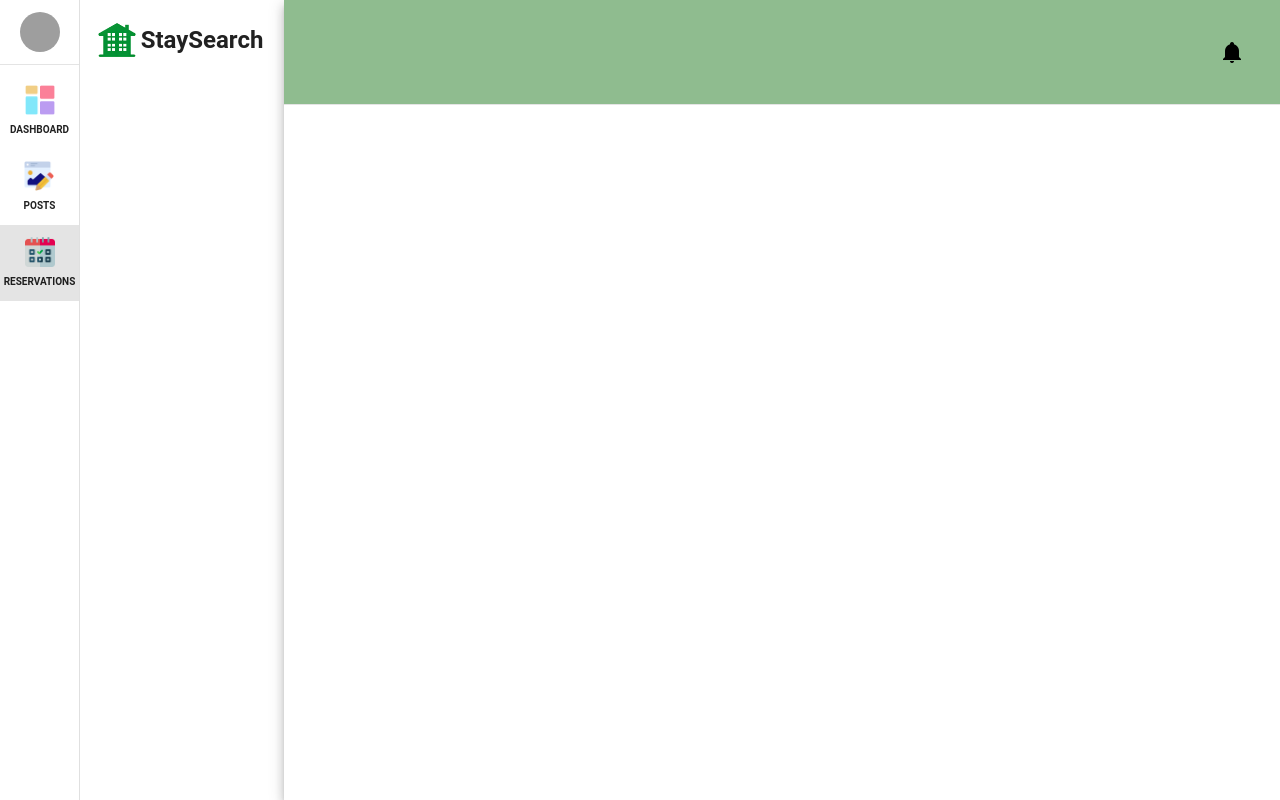
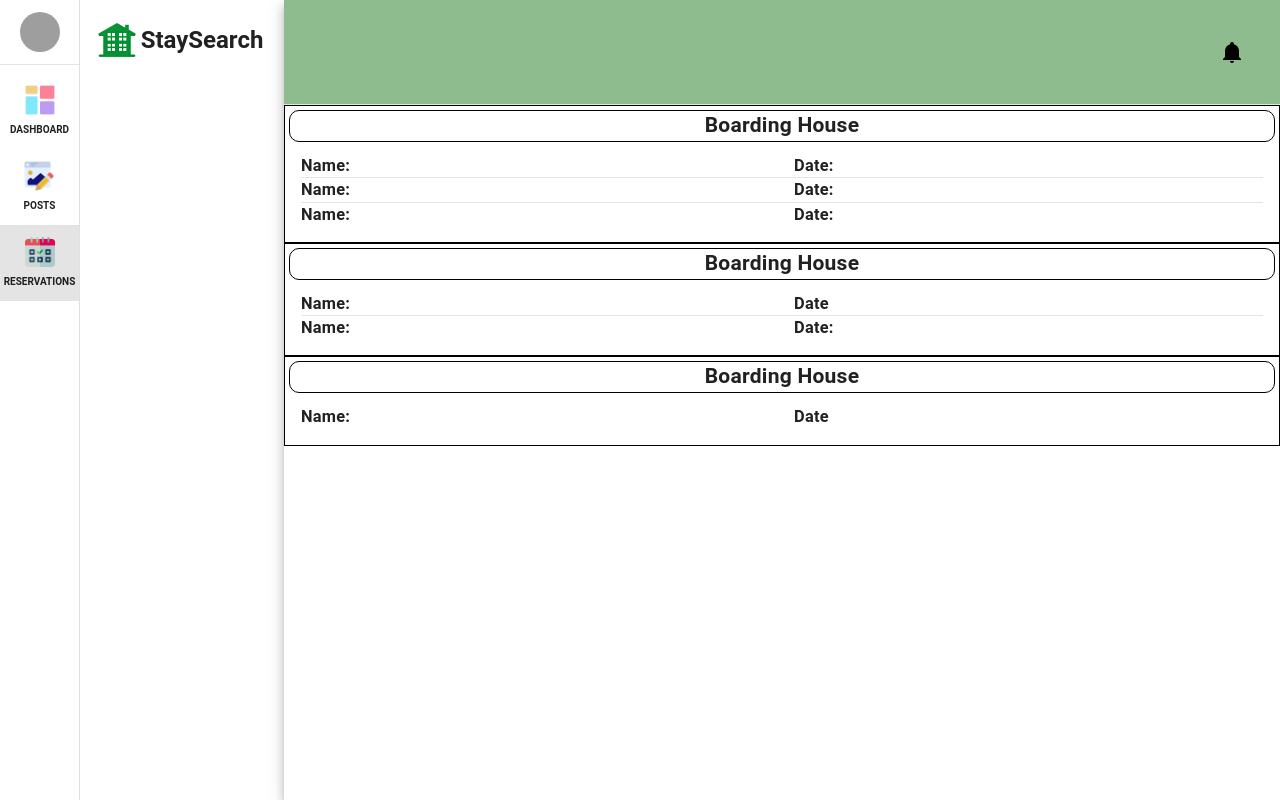
Before and after one commit to kurtmaurilumapak/StaySearch, a Vue app: page /owner/reservations in a window 1280 px wide. Built offline with nearby package versions, Linux system fonts and the light colour scheme; grey boxes are pictures that could not be loaded.

Commit message:
feat: reservation temporary design

```diff
--- a/src/views/system/owner/Reservations.vue
+++ b/src/views/system/owner/Reservations.vue
@@ -5,7 +5,6 @@ import AppLayout from '@/components/layout/AppLayout.vue'
 import { ref } from 'vue'
 const drawer = ref(true);
 </script>
-
 
 <template>
   <AppLayout>
@@ -73,12 +72,86 @@ const drawer = ref(true);
             <v-spacer></v-spacer>
 
             <!-- CONTENTS -->
-            <v-card-text style="overflow-y: auto; max-height: 81.5vh;">
+            <v-card-text elevation="16" style="overflow-y: auto; max-height: 81.5vh;border: 1px solid black;">
               <v-row>
+                <v-col cols="12">
+                  <v-row class="justify-center align-center" style="border: 1px solid black; border-radius: 10px;">
+                    <h2 class="text-center">Boarding House</h2>
+                  </v-row>
+                  <v-row>
+                    <v-col cols="6">
+                      <h3>Name:</h3>
+                    </v-col>
+                    <v-col cols="6">
+                      <h3>Date:</h3>
+                    </v-col>
 
+                  </v-row>
+                  <v-divider></v-divider>
+                  <v-row>
+                    <v-col cols="6">
+                      <h3>Name:</h3>
+                    </v-col>
+                    <v-col cols="6">
+                      <h3>Date:</h3>
+                    </v-col>
 
+                  </v-row>
+                  <v-divider></v-divider>
+                  <v-row>
+                    <v-col cols="6">
+                      <h3>Name:</h3>
+                    </v-col>
+                    <v-col cols="6">
+                      <h3>Date:</h3>
+                    </v-col>
 
-                <!-- CARD POSTS -->
+                  </v-row>
+                </v-col>
+              </v-row>
+            </v-card-text>
+            <v-card-text elevation="16" style="overflow-y: auto; max-height: 81.5vh;border: 1px solid black;">
+              <v-row>
+                <v-col cols="12">
+                  <v-row class="justify-center align-center" style="border: 1px solid black; border-radius: 10px;">
+                    <h2 class="text-center">Boarding House</h2>
+                  </v-row>
+                  <v-row>
+                    <v-col cols="6">
+                      <h3>Name:</h3>
+                    </v-col>
+                    <v-col cols="6">
+                      <h3>Date</h3>
+                    </v-col>
+                  </v-row>
+                  <v-divider></v-divider>
+                  <v-row>
+                    <v-col cols="6">
+                      <h3>Name:</h3>
+                    </v-col>
+                    <v-col cols="6">
+                      <h3>Date:</h3>
+                    </v-col>
+
+                  </v-row>
+                </v-col>
+              </v-row>
+            </v-card-text>
+            <v-card-text elevation="16" style="overflow-y: auto; max-height: 81.5vh;border: 1px solid black;">
+              <v-row>
+                <v-col cols="12">
+                  <v-row class="justify-center align-center" style="border: 1px solid black; border-radius: 10px;">
+                    <h2 class="text-center">Boarding House</h2>
+                  </v-row>
+                  <v-row>
+                    <v-col cols="6">
+                      <h3>Name:</h3>
+                    </v-col>
+                    <v-col cols="6">
+                      <h3>Date</h3>
+                    </v-col>
+                  </v-row>
+                </v-col>
               </v-row>
             </v-card-text>
           </v-card>
```
